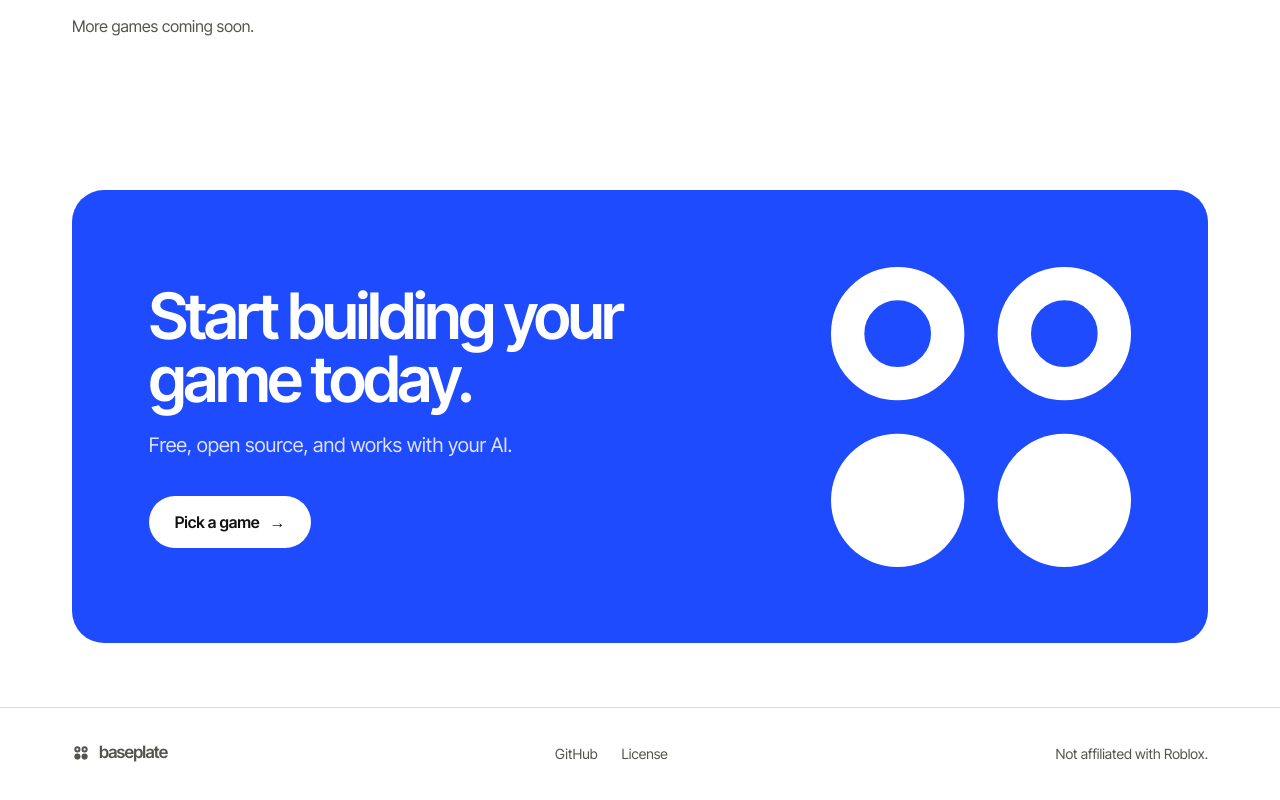
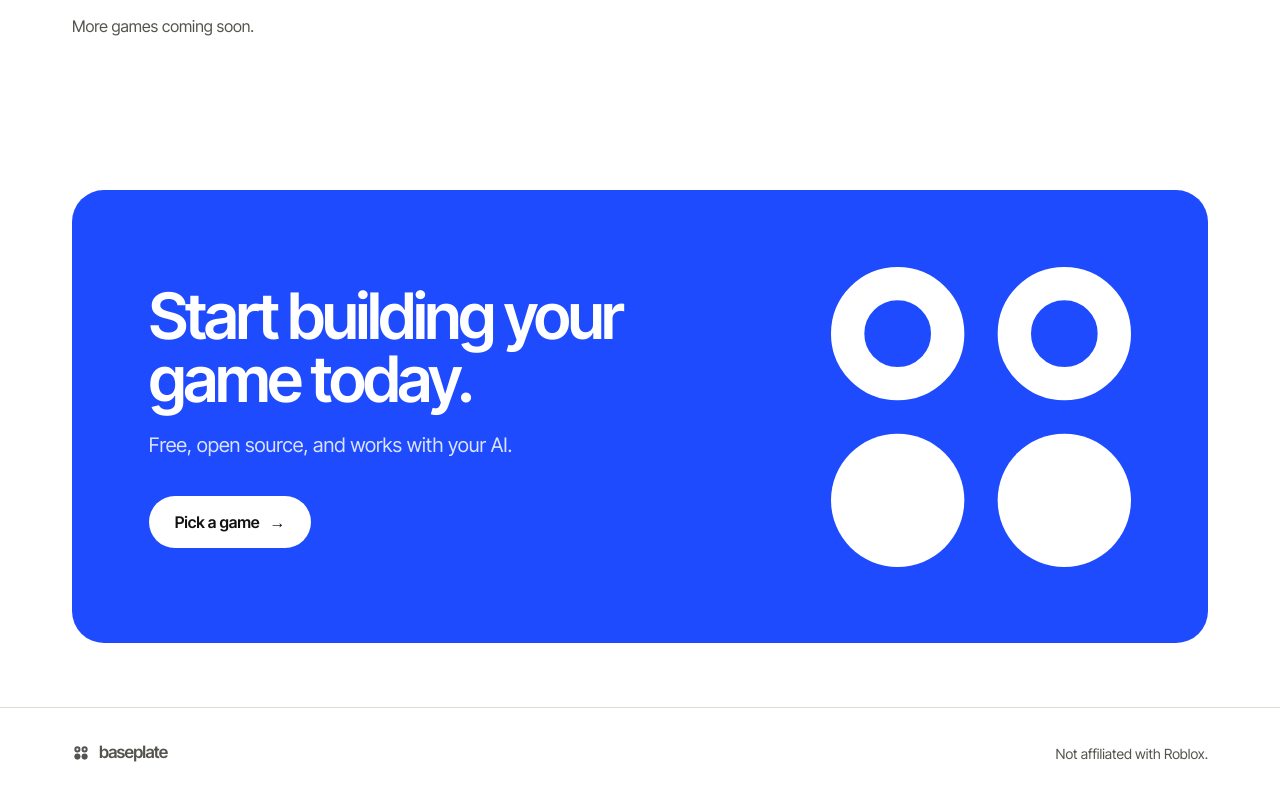
Before and after one commit to abdullahridwan/baseplate, a plain HTML site: page docs/index.html in a window 1280 px wide. Shown: the part 2694-3494 px from the top of the page. Drawn offline with Linux system fonts and the light colour scheme.

Commit message:
Remove GitHub links from the site

```diff
--- a/docs/index.html
+++ b/docs/index.html
@@ -322,7 +322,6 @@ footer a:hover{color:var(--ink)}
       <svg viewBox="0 0 100 100" aria-hidden="true" style="width:18px;height:18px"><g fill="currentColor"><circle cx="30" cy="70" r="17"/><circle cx="70" cy="70" r="17"/></g><g fill="none" stroke="currentColor" stroke-width="11"><circle cx="30" cy="30" r="11.5"/><circle cx="70" cy="30" r="11.5"/></g></svg>
       baseplate
     </a>
-    <nav aria-label="Footer"><a href="https://github.com/abdullahridwan/baseplate">GitHub</a><a href="https://github.com/abdullahridwan/baseplate/blob/main/LICENSE">License</a></nav>
     <span>Not affiliated with Roblox.</span>
   </div>
 </footer>
```
